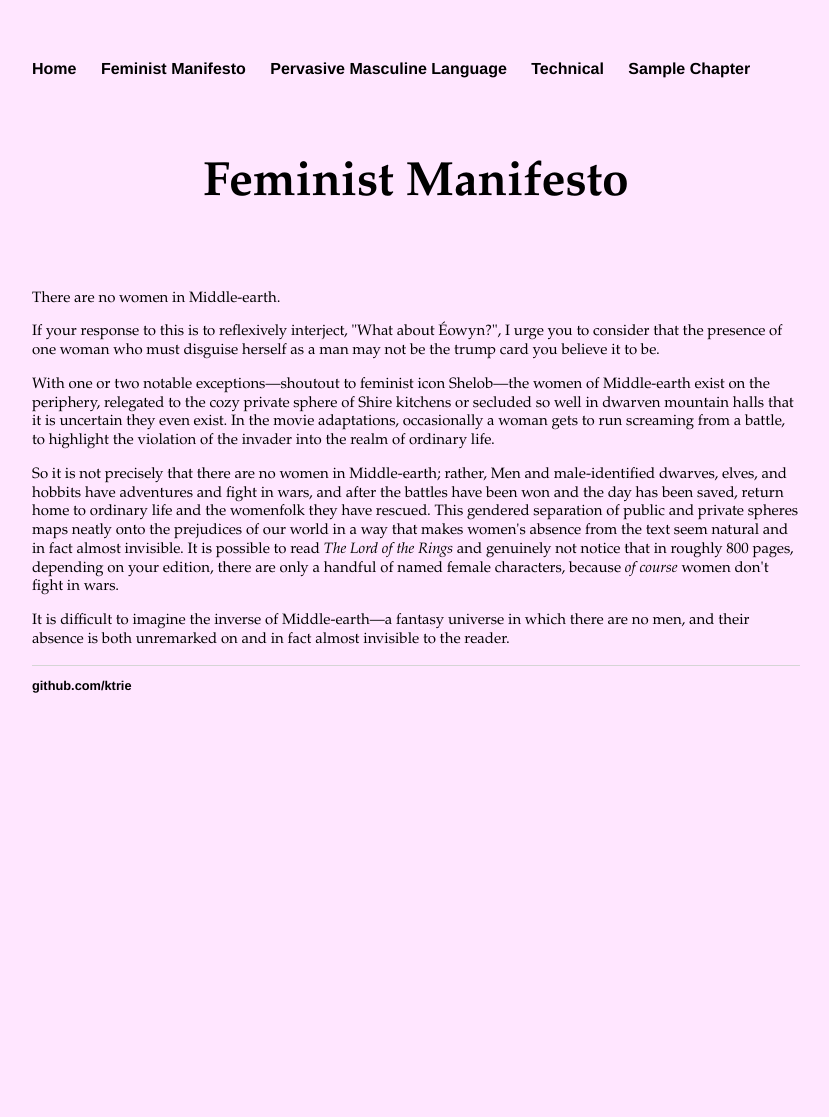
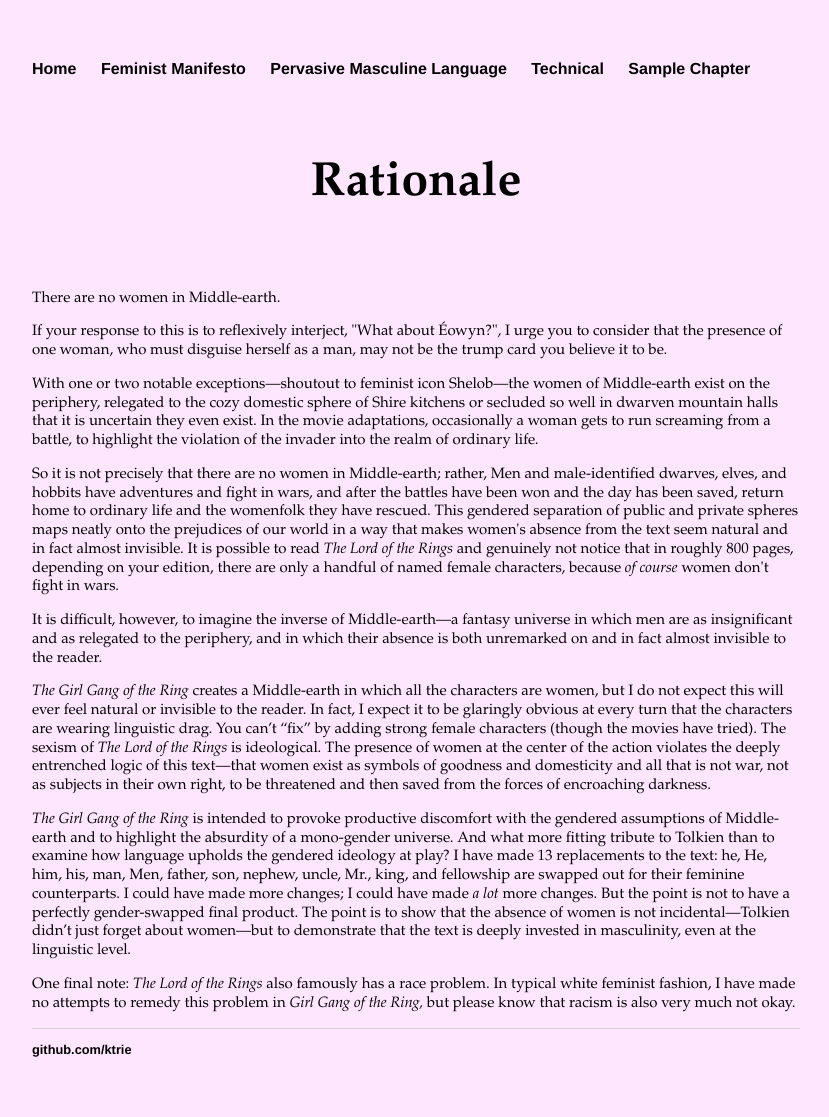
Before and after one commit to ktrie/ktrie.github.io, a Jekyll site: the page built from GGOTR/manifesto.html, in a window 1280 px wide. Shown: the whole page, without its empty margins (224-1053 px from the left). Built offline with Jekyll 4.4.1, drawn with Linux system fonts in a browser that asks for light colours; before the commit the page ends 900 px from its top, so only the background shows below that.

Commit message:
Update manifesto.html

```diff
--- a/GGOTR/manifesto.html
+++ b/GGOTR/manifesto.html
@@ -1,18 +1,21 @@
 ---
 layout: GGOTR
-title: Feminist Manifesto
+title: Rationale
 ---
 <h1>{{ page.title }}</h1>
 
 <p>There are no women in Middle-earth.</p>
 
-<p>If your response to this is to reflexively interject, "What about Éowyn?", I urge you to consider that the presence of one woman who must disguise herself as a man may not be the trump card you believe it to be.</p>
+<p>If your response to this is to reflexively interject, "What about Éowyn?", I urge you to consider that the presence of one woman, who must disguise herself as a man, may not be the trump card you believe it to be.</p>
 
-<p>With one or two notable exceptions—shoutout to feminist icon Shelob—the women of Middle-earth exist on the periphery, relegated to the cozy private sphere of Shire kitchens or secluded so well in dwarven mountain halls that it is uncertain they even exist.
-  In the movie adaptations, occasionally a woman gets to run screaming from a battle, to highlight the violation of the invader into the realm of ordinary life.</p>
+<p>With one or two notable exceptions—shoutout to feminist icon Shelob—the women of Middle-earth exist on the periphery, relegated to the cozy domestic sphere of Shire kitchens or secluded so well in dwarven mountain halls that it is uncertain they even exist. In the movie adaptations, occasionally a woman gets to run screaming from a battle, to highlight the violation of the invader into the realm of ordinary life.</p>
 
-<p>So it is not precisely that there are no women in Middle-earth; rather, Men and male-identified dwarves, elves, and hobbits have adventures and fight in wars, and after the battles have been won and the day has been saved, return home to ordinary life and the womenfolk they have rescued.
-This gendered separation of public and private spheres maps neatly onto the prejudices of our world in a way that makes women's absence from the text seem natural and in fact almost invisible.
-  It is possible to read <em>The Lord of the Rings</em> and genuinely not notice that in roughly 800 pages, depending on your edition, there are only a handful of named female characters, because <em>of course</em> women don't fight in wars.</p>
+<p>So it is not precisely that there are no women in Middle-earth; rather, Men and male-identified dwarves, elves, and hobbits have adventures and fight in wars, and after the battles have been won and the day has been saved, return home to ordinary life and the womenfolk they have rescued. This gendered separation of public and private spheres maps neatly onto the prejudices of our world in a way that makes women's absence from the text seem natural and in fact almost invisible. It is possible to read <em>The Lord of the Rings</em> and genuinely not notice that in roughly 800 pages, depending on your edition, there are only a handful of named female characters, because <em>of course</em> women don't fight in wars.</p>
 
-<p>It is difficult to imagine the inverse of Middle-earth—a fantasy universe in which there are no men, and their absence is both unremarked on and in fact almost invisible to the reader.</p>
+<p>It is difficult, however, to imagine the inverse of Middle-earth—a fantasy universe in which men are as insignificant and as relegated to the periphery, and in which their absence is both unremarked on and in fact almost invisible to the reader.</p>
+
+<p><em>The Girl Gang of the Ring</em> creates a Middle-earth in which all the characters are women, but I do not expect this will ever feel natural or invisible to the reader. In fact, I expect it to be glaringly obvious at every turn that the characters are wearing linguistic drag. You can’t “fix” <The Lord of the Rings</em> by adding strong female characters (though the movies have tried). The sexism of <em>The Lord of the Rings</em> is ideological. The presence of women at the center of the action violates the deeply entrenched logic of this text—that women exist as symbols of goodness and domesticity and all that is not war, not as subjects in their own right, to be threatened and then saved from the forces of encroaching darkness.</p>
+
+<p><em>The Girl Gang of the Ring</em> is intended to provoke productive discomfort with the gendered assumptions of Middle-earth and to highlight the absurdity of a mono-gender universe. And what more fitting tribute to Tolkien than to examine how language upholds the gendered ideology at play? I have made 13 replacements to the text: he, He, him, his, man, Men, father, son, nephew, uncle, Mr., king, and fellowship are swapped out for their feminine counterparts. I could have made more changes; I could have made <em>a lot</em> more changes. But the point is not to have a perfectly gender-swapped final product. The point is to show that the absence of women is not incidental—Tolkien didn’t just forget about women—but to demonstrate that the text is deeply invested in masculinity, even at the linguistic level.<p>
+
+<p>One final note: <em>The Lord of the Rings</em> also famously has a race problem. In typical white feminist fashion, I have made no attempts to remedy this problem in <em>Girl Gang of the Ring,</em> but please know that racism is also very much not okay.</p>
```
